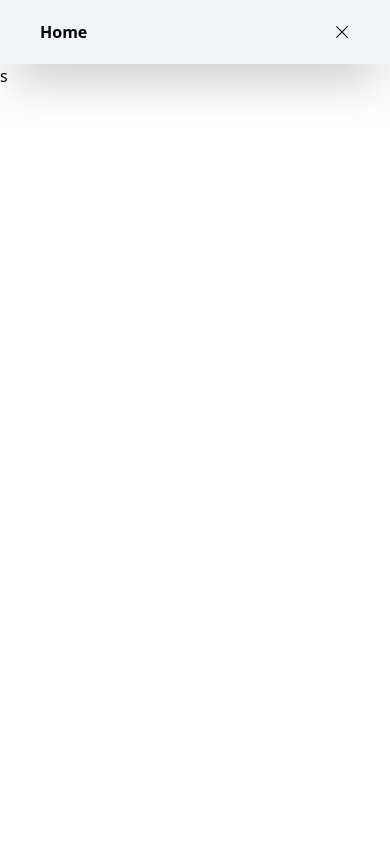
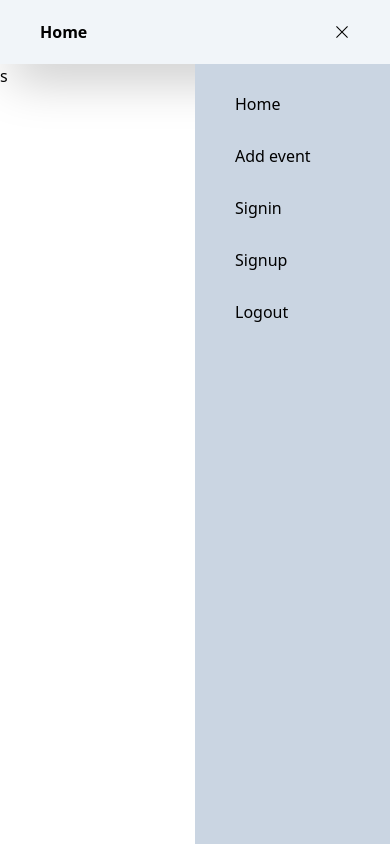
Before and after one commit to warsi0707/event-app, a React app in the folder frontend/: page / in a window 390 px wide. Both pictures are taken after a click on the button 342 px from the left and 32 px from the top of the page. Built offline with nearby package versions, Linux system fonts and the light colour scheme; the HTML template or start-up script is replaced by a standard one.

Commit message:
nav-side-bar

```diff
--- /dev/null
+++ b/frontend/src/components/SideNavLink.jsx
@@ -0,0 +1,9 @@
+import { memo } from "react"
+import { Link } from "react-router"
+
+function SideNavLink({title, links}){
+    return (
+        <Link to={links} className="w-full p-2 px-5 rounded-md hover:bg-black hover:text-white transition-all duration-300">{title}</Link>
+    )
+}
+export default memo(SideNavLink)
--- /dev/null
+++ b/frontend/src/components/SideNavbar.jsx
@@ -0,0 +1,14 @@
+import { Link } from "react-router";
+import SideNavLink from "./SideNavLink";
+
+export default function Sidenavbar(){
+    return (
+        <div className="min-h-screen w-1/2 bg-slate-300 fixed right-0 sm:hidden z-50 p-5 flex flex-col gap-3 items-center">
+           <SideNavLink title={"Home"} links={"/"}/>
+           <SideNavLink title={"Add event"} links={"/"}/>
+           <SideNavLink title={"Signin"} links={"/"}/>
+           <SideNavLink title={"Signup"} links={"/"}/>
+           <button className="w-full p-2 px-5 rounded-md hover:bg-red-400 cursor-pointer hover:text-white flex items-start transition-all duration-300">Logout</button>
+        </div>
+    )
+}
--- a/frontend/src/pages/Navbar.jsx
+++ b/frontend/src/pages/Navbar.jsx
@@ -2,10 +2,13 @@ import { useState } from "react";
 import { Link } from "react-router";
 import { FaBarsStaggered } from "react-icons/fa6";
 import { RxCross1 } from "react-icons/rx";
+import Sidenavbar from "../components/SideNavbar";
+
 export default function Navbar(){
     const [hamberg, setHamberg] = useState(false)
     return (
-        <div className="bg-slate-100 shadow-2xl w-full p-5 text-black flex justify-between items-center px-10 md:px-32">
+        <>
+            <div className="bg-slate-100 shadow-2xl w-full p-5 text-black flex justify-between items-center px-10 md:px-32">
             <Link to={"/"} className="font-bold">Home</Link>
             <div className="hidden sm:flex items-center gap-2">
                 <Link to={"/"} className="font-bold hover:text-blue-500">Signup</Link>
@@ -20,5 +23,7 @@ export default function Navbar(){
             }
             </div>
         </div>
+         {hamberg && <Sidenavbar/>}
+        </>
     )
 }
```
